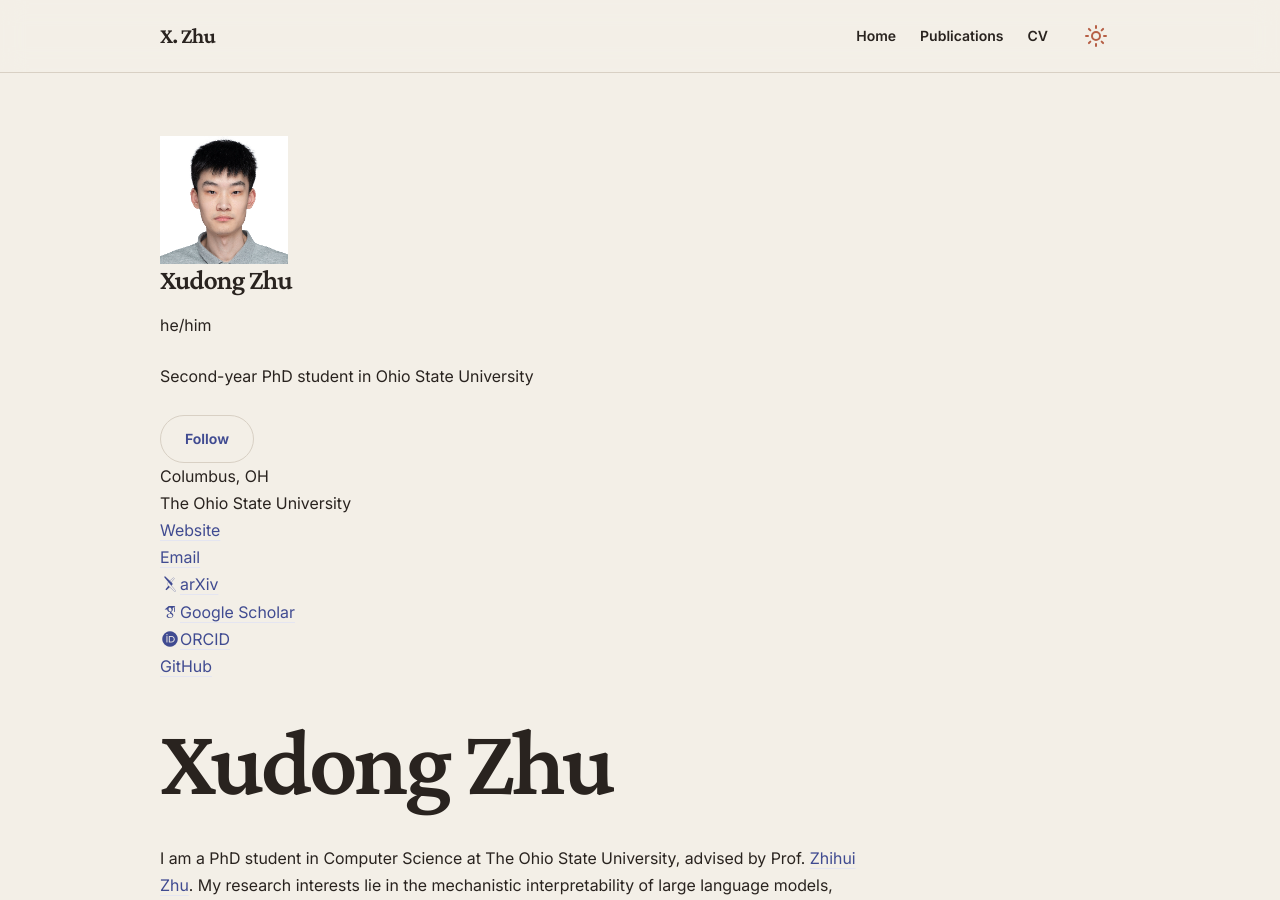
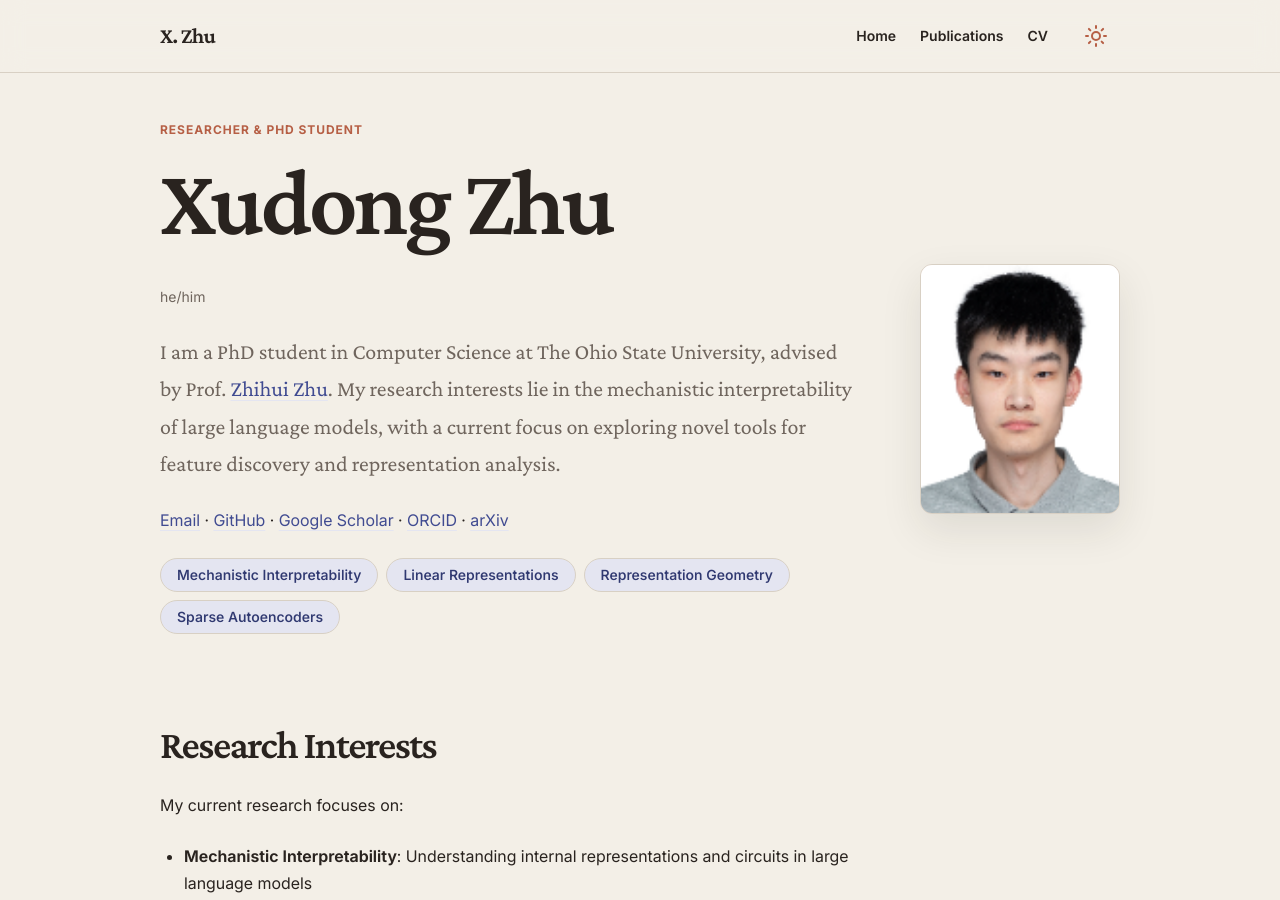
Before and after one commit to xzAscC/xzAscC.github.io, a Jekyll site: the page built from _pages/about.md, in a window 1280 px wide and 900 px high. Built offline with Jekyll 4.4.1, drawn with Linux system fonts in a browser that asks for light colours; some web fonts are replaced; a script that is not in the unit is left out.

Commit message:
Redesign homepage and article pages
Ultraworked with [Sisyphus](https://github.com/code-yeongyu/oh-my-openagent)

Co-authored-by: Sisyphus <clio-agent@sisyphuslabs.ai>

```diff
--- a/_layouts/single.html
+++ b/_layouts/single.html
@@ -4,106 +4,89 @@ layout: default
 
 {% include base_path %}
 
-{% if page.header.overlay_color or page.header.overlay_image or page.header.image %}
-  {% include page__hero.html %}
+{% if page.url == "/" %}
+  <main role="main">
+    <section class="site-hero" aria-labelledby="site-hero-title">
+      <div class="site-hero__content">
+        <p class="eyebrow">Researcher &amp; PhD student</p>
+        <h1 id="site-hero-title">{{ site.author.name | default: "Xudong Zhu" }}</h1>
+        {% if site.author.pronouns %}
+          <p class="page__meta">{{ site.author.pronouns }}</p>
+        {% endif %}
+        {% if page.intro %}
+          <p class="site-hero__lead">{{ page.intro | markdownify | remove: "<p>" | remove: "</p>" }}</p>
         {% endif %}
 
-{% if page.url != "/" and site.breadcrumbs %}
-  {% unless paginator %}
-    {% include breadcrumbs.html %}
-  {% endunless %}
+        <p>
+          {% if site.author.email %}<a href="mailto:{{ site.author.email }}">Email</a>{% endif %}
+          {% if site.author.github %} · <a href="https://github.com/{{ site.author.github }}">GitHub</a>{% endif %}
+          {% if site.author.googlescholar %} · <a href="{{ site.author.googlescholar }}">Google Scholar</a>{% endif %}
+          {% if site.author.orcid %} · <a href="{{ site.author.orcid }}">ORCID</a>{% endif %}
+          {% if site.author.arxiv %} · <a href="{{ site.author.arxiv }}">arXiv</a>{% endif %}
+        </p>
+
+        {% if page.interests %}
+          <ul class="interest-list" aria-label="Research interests">
+            {% for interest in page.interests %}
+              <li class="interest-pill">{{ interest }}</li>
+            {% endfor %}
+          </ul>
         {% endif %}
+      </div>
 
-<div id="main" role="main">
-  {% include sidebar.html %}
+      <figure class="site-hero__portrait">
+        <img src="{{ base_path }}/images/profile.jpg" alt="Portrait of {{ site.author.name | default: "Xudong Zhu" }}">
+      </figure>
+    </section>
 
-  <article class="page" itemscope itemtype="http://schema.org/CreativeWork">
+    <section class="container" aria-label="About {{ site.author.name | default: "Xudong Zhu" }}">
+      <article class="article page" itemscope itemtype="http://schema.org/CreativeWork">
         {% if page.title %}<meta itemprop="headline" content="{{ page.title | markdownify | strip_html | strip_newlines | escape_once }}">{% endif %}
         {% if page.excerpt %}<meta itemprop="description" content="{{ page.excerpt | markdownify | strip_html | strip_newlines | escape_once }}">{% endif %}
         {% if page.date %}<meta itemprop="datePublished" content="{{ page.date | date: "%B %d, %Y" }}">{% endif %}
         {% if page.modified %}<meta itemprop="dateModified" content="{{ page.modified | date: "%B %d, %Y" }}">{% endif %}
 
-    <div class="page__inner-wrap">
-      {% unless page.header.overlay_color or page.header.overlay_image %}
+        <div class="page__content" itemprop="text">
+          {{ content }}
+        </div>
+      </article>
+    </section>
+  </main>
+{% else %}
+  <main id="main" role="main">
+    <article class="article page" itemscope itemtype="http://schema.org/CreativeWork">
+      {% if page.title %}<meta itemprop="headline" content="{{ page.title | markdownify | strip_html | strip_newlines | escape_once }}">{% endif %}
+      {% if page.excerpt %}<meta itemprop="description" content="{{ page.excerpt | markdownify | strip_html | strip_newlines | escape_once }}">{% endif %}
+      {% if page.date %}<meta itemprop="datePublished" content="{{ page.date | date: "%B %d, %Y" }}">{% endif %}
+      {% if page.modified %}<meta itemprop="dateModified" content="{{ page.modified | date: "%B %d, %Y" }}">{% endif %}
+
       <header>
-          {% if page.title %}<h1 class="page__title" itemprop="headline">{{ page.title | markdownify | remove: "<p>" | remove: "</p>" }}</h1>{% endif %}
+        {% if page.title %}
+          <h1 class="page__title" itemprop="headline">{{ page.title | markdownify | remove: "<p>" | remove: "</p>" }}</h1>
+        {% endif %}
         {% if page.read_time %}
-            <p class="page__meta"><i class="fa fa-clock" aria-hidden="true"></i> {% include read-time.html %}</p>
+          <p class="page__meta">{% include read-time.html %}</p>
         {% endif %}
         {% if page.modified %}
-          <p class="page__date"><strong><i class="fa fa-fw fa-calendar" aria-hidden="true"></i> {{ site.data.ui-text[site.locale].date_label | default: "Published:" }}</strong> <time datetime="{{ page.modified | date: "%Y-%m-%d" }}">{{ page.modified | date: "%B %d, %Y" }}</time></p>
+          <p class="page__date"><strong>{{ site.data.ui-text[site.locale].date_label | default: "Published:" }}</strong> <time datetime="{{ page.modified | date: "%Y-%m-%d" }}">{{ page.modified | date: "%B %d, %Y" }}</time></p>
         {% endif %}
-
         {% if page.collection == 'teaching' %}
-          <p> {{ page.type }}, <i>{{ page.venue }}</i>, {{ page.date | default: "1900-01-01" | date: "%Y" }} </p>
+          <p class="page__meta">{{ page.type }}, <i>{{ page.venue }}</i>, <time datetime="{{ page.date | date: "%Y" }}">{{ page.date | default: "1900-01-01" | date: "%Y" }}</time></p>
         {% elsif page.venue and page.date %}
-          <p>Published in <i>{{ page.venue }}</i>, {{ page.date | default: "1900-01-01" | date: "%Y" }} </p>
+          <p class="page__meta">Published in <i>{{ page.venue }}</i>, <time datetime="{{ page.date | date: "%Y" }}">{{ page.date | default: "1900-01-01" | date: "%Y" }}</time></p>
         {% elsif page.date %}
-          <p class="page__date"><strong><i class="fa fa-fw fa-calendar" aria-hidden="true"></i> {{ site.data.ui-text[site.locale].date_label | default: "Published:" }}</strong> <time datetime="{{ page.date | date_to_xmlschema }}">{{ page.date | default: "1900-01-01" | date: "%B %d, %Y" }}</time></p>
+          <p class="page__date"><strong>{{ site.data.ui-text[site.locale].date_label | default: "Published:" }}</strong> <time datetime="{{ page.date | date_to_xmlschema }}">{{ page.date | default: "1900-01-01" | date: "%B %d, %Y" }}</time></p>
         {% endif %}
       </header>
-      {% endunless %}
 
       <section class="page__content" itemprop="text">
         {{ content }}
+        {% include citation.html %}
 
-        {% if page.citation and page.paperurl and page.slidesurl and page.bibtexurl %}
-          <p style="font-size: smaller">Recommended citation: {{ page.citation }}<br /><a href="{{ page.paperurl }}">Download Paper</a> | <a href="{{ page.slidesurl }}">Download Slides</a> | <a href="{{ page.bibtexurl }}">Download Bibtex</a></p>
-        {% elsif page.citation and page.paperurl and page.slidesurl %}
-          <p style="font-size: smaller">Recommended citation: {{ page.citation }}<br /><a href="{{ page.paperurl }}">Download Paper</a> | <a href="{{ page.slidesurl }}">Download Slides</a></p>
-        {% elsif page.citation and page.paperurl and page.bibtexurl %}
-          <p style="font-size: smaller">Recommended citation: {{ page.citation }}<br /><a href="{{ page.paperurl }}">Download Paper</a> | <a href="{{ page.bibtexurl }}">Download Bibtex</a></p>
-        {% elsif page.citation and page.paperurl %}
-          <p style="font-size: smaller">Recommended citation: {{ page.citation }}<br /><a href="{{ page.paperurl }}">Download Paper</a></p>
-        {% elsif page.citation and page.slidesurl and page.bibtexurl %}
-          <p style="font-size: smaller">Recommended citation: {{ page.citation }}<br /><a href="{{ page.slidesurl }}">Download Slides</a> | <a href="{{ page.bibtexurl }}">Download Bibtex</a></p>
-        {% elsif page.citation and page.slidesurl %}
-          <p style="font-size: smaller">Recommended citation: {{ page.citation }}<br /><a href="{{ page.slidesurl }}">Download Slides</a></p>
-        {% elsif page.slidesurl and page.bibtexurl %}
-          <p style="font-size: smaller"><a href="{{ page.slidesurl }}">Download Slides</a> | <a href="{{ page.bibtexurl }}">Download Bibtex</a></p>
-        {% elsif page.paperurl and page.bibtexurl %}
-          <p style="font-size: smaller"><a href="{{ page.paperurl }}">Download Paper</a> | <a href="{{ page.bibtexurl }}">Download Bibtex</a></p>
-        {% elsif page.citation and page.bibtexurl %}
-          <p style="font-size: smaller">Recommended citation: {{ page.citation }}<br /><a href="{{ page.bibtexurl }}">Download Bibtex</a></p>
-        {% elsif page.citation %}
-          <p style="font-size: smaller">Recommended citation: {{ page.citation }}</p>
-        {% elsif page.slidesurl %}
-          <p style="font-size: smaller"><a href="{{ page.slidesurl }}">Download Slides</a></p>
-        {% elsif page.bibtexurl %}
-          <p style="font-size: smaller"><a href="{{ page.bibtexurl }}">Download Bibtex</a></p>
+        {% if page.link %}
+          <p><a href="{{ page.link }}" class="btn">{{ site.data.ui-text[site.locale].ext_link_label | default: "Direct Link" }}</a></p>
         {% endif %}
-
-        {% if page.link %}<div><a href="{{ page.link }}" class="btn">{{ site.data.ui-text[site.locale].ext_link_label | default: "Direct Link" }}</a></div>{% endif %}
       </section>
-
-      <footer class="page__meta">
-        {% if site.data.ui-text[site.locale].meta_label %}
-          <h4 class="page__meta-title">{{ site.data.ui-text[site.locale].meta_label }}</h4>
+    </article>
+  </main>
 {% endif %}
-        {% include page__taxonomy.html %}
-      </footer>
-
-      {% if page.share %}{% include social-share.html %}{% endif %}
-
-      {% include post_pagination.html %}
-    </div>
-
-    {% if site.comments.provider and page.comments %}
-      {% include comments.html %}
-    {% endif %}
-  </article>
-
-  {% comment %}<!-- only show related on a post page when not disabled -->{% endcomment %}
-  {% if page.id and page.related and site.related_posts.size > 0 %}
-    <div class="page__related">
-      {% if site.data.ui-text[site.locale].related_label %}
-        <h4 class="page__related-title">{{ site.data.ui-text[site.locale].related_label | default: "You May Also Enjoy" }}</h4>
-      {% endif %}
-      <div class="grid__wrapper">
-        {% for post in site.related_posts limit:4 %}
-          {% include archive-single.html type="grid" %}
-        {% endfor %}
-      </div>
-    </div>
-  {% endif %}
-</div>
--- a/_pages/about.md
+++ b/_pages/about.md
@@ -2,14 +2,20 @@
 permalink: /
 title: ""
 author_profile: true
+intro: >-
+  I am a PhD student in Computer Science at The Ohio State University, advised by
+  Prof. [Zhihui Zhu](https://zhihuizhu.github.io/). My research interests lie in
+  the mechanistic interpretability of large language models, with a current focus
+  on exploring novel tools for feature discovery and representation analysis.
+interests:
+  - Mechanistic Interpretability
+  - Linear Representations
+  - Representation Geometry
+  - Sparse Autoencoders
 redirect_from:
   - /about/
   - /about.html
 ---
-
-# Xudong Zhu
-
-I am a PhD student in Computer Science at The Ohio State University, advised by Prof. [Zhihui Zhu](https://zhihuizhu.github.io/). My research interests lie in the mechanistic interpretability of large language models, with a current focus on exploring novel tools for feature discovery and representation analysis.
 
 ## Research Interests
 
```
Also changed, not shown: _includes/citation.html (added, +25 -0 lines). Lines whose indentation alone changed are shown as unchanged.
